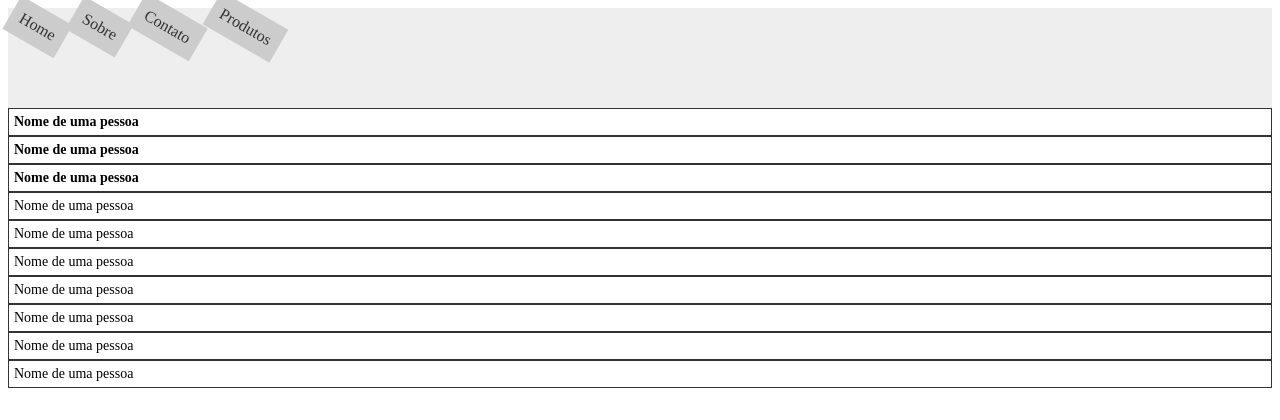
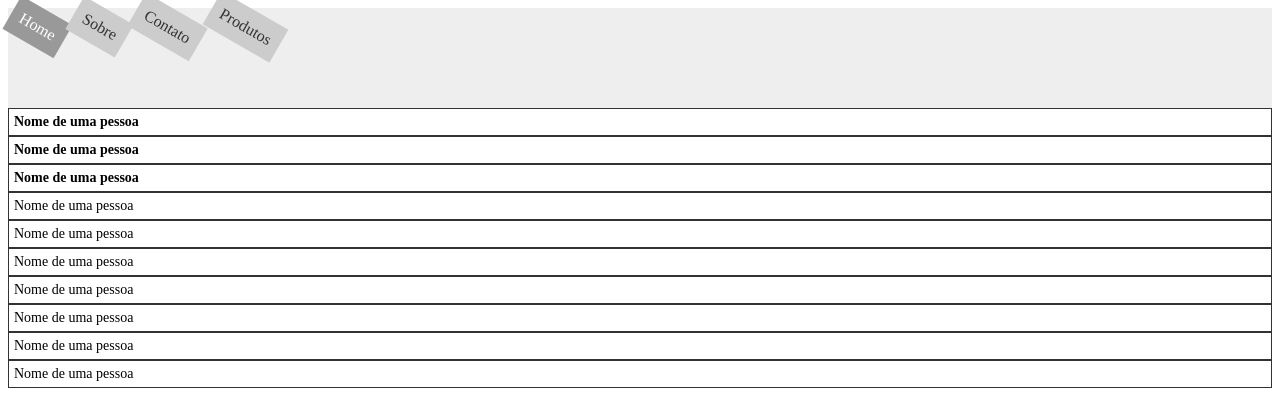
Before and after one commit to fernandoborel/Testimonials-grid-section, a plain HTML site: page index.html in a window 1280 px wide. In both pictures the pointer is over the link "Home". Drawn offline with Linux system fonts and the light colour scheme.

Commit message:
aula 12 e 13

```diff
--- a/assets/css/style.css
+++ b/assets/css/style.css
@@ -20,6 +20,10 @@ nav li a {
   padding: 10px;
   text-decoration: none;
   color: #333;
+}
+nav li a:hover {
+  background-color: #999;
+  color: #fff;
 }
 
 .item, .item-duplo, .item-metade, .item-triplo {
--- a/assets/sass/base.scss
+++ b/assets/sass/base.scss
@@ -31,6 +31,10 @@ nav{
             padding: 10px;
             text-decoration: none;
             color: $cor-fonte;
+            &:hover{
+                background-color: #999;
+                color: #fff;
+            }
         }
     }
 }
```
